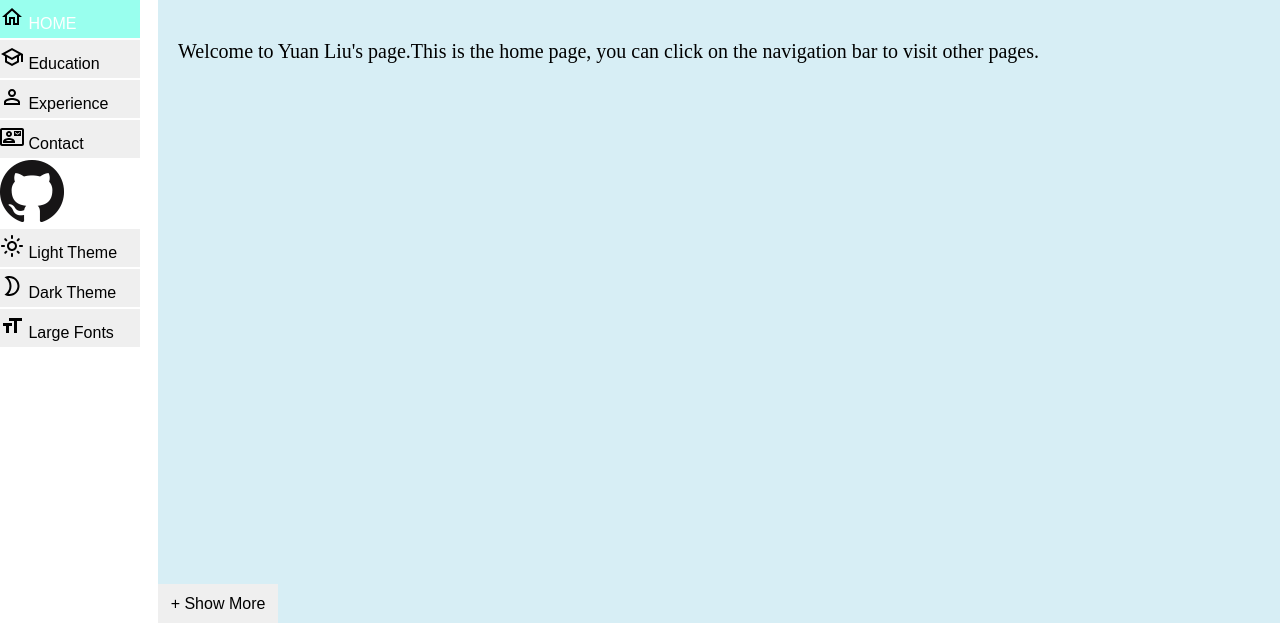
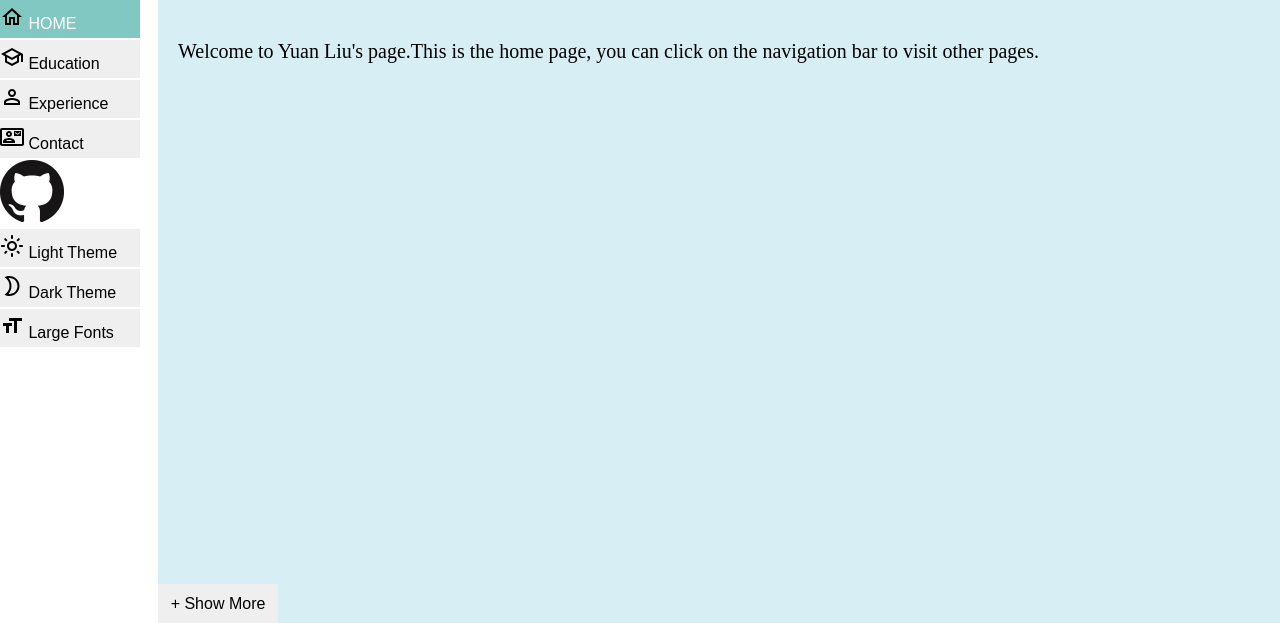
Before and after one commit to carolyuanliu/MyPage, a PHP site: page / in a window 1280 px wide, with the pointer over the restyled element. Shown: the top 623 px of the page. Run offline with PHP 8.4, Linux system fonts and the light colour scheme.

Commit message:
Update light.css

```diff
--- a/styleSheets/light.css
+++ b/styleSheets/light.css
@@ -66,7 +66,7 @@
     /* background-color: #aedeee; */
   }
   button:hover {
-    background-color:  #99ffee;
+    background-color:  #81c7c2;
     color: white;
   }
 
```
